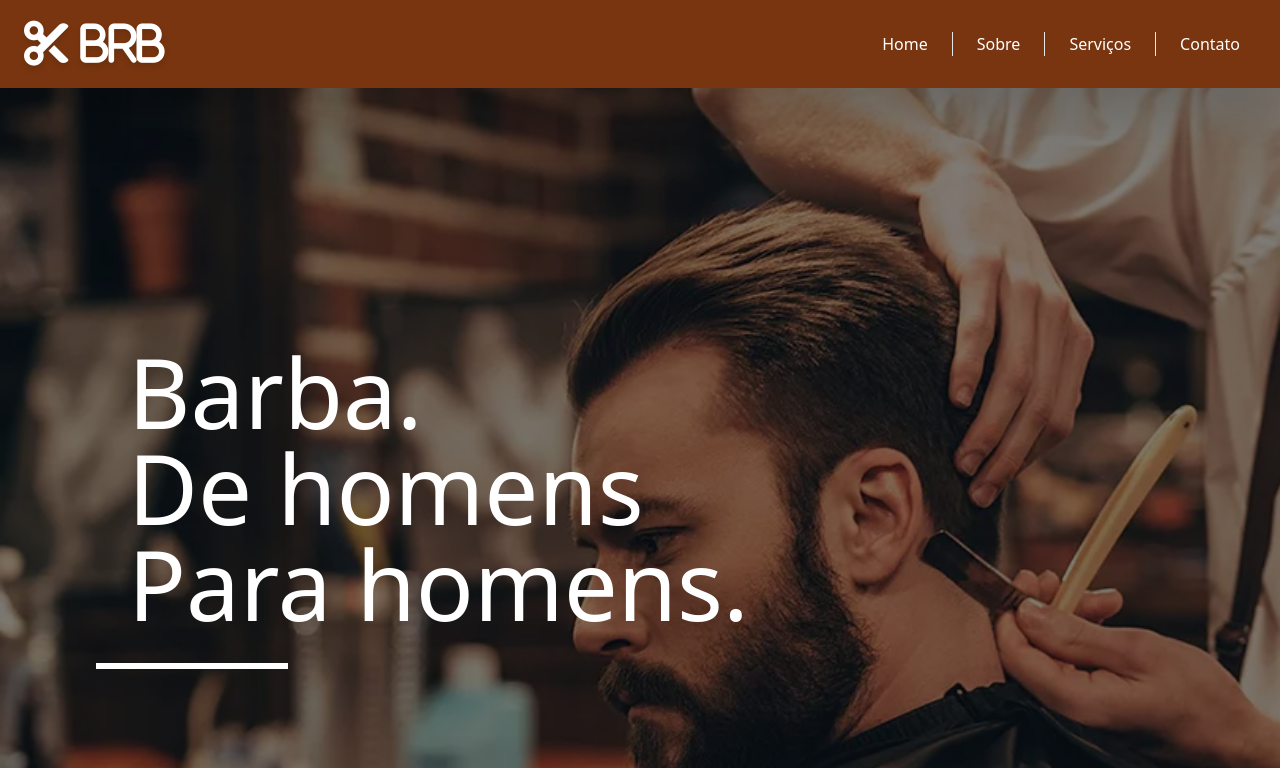
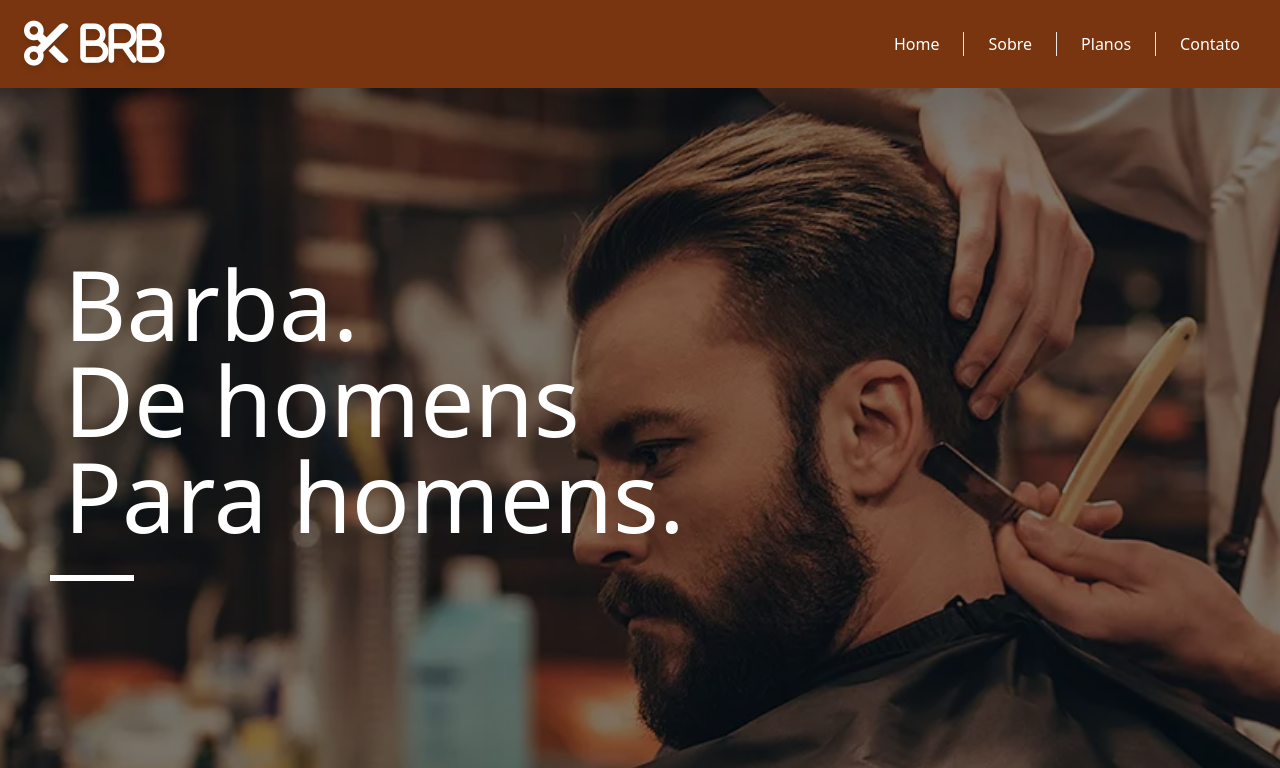
Before and after one commit to LucasJRufino/brb, a website: page src/index.html in a window 1280 px wide. Shown: the top 768 px of the page. Drawn offline with nearby package versions, Linux system fonts and the light colour scheme.

Commit message:
feat: add anchor to 'planos'

```diff
--- a/src/index.html
+++ b/src/index.html
@@ -11,7 +11,7 @@
 </head>
 <body class="bg-black overflow-x-hidden">
 
-<nav class="bg-amber-900 static py-6 flex sticky top-0 z-20 drop-shadow-2xl">
+<nav class="bg-amber-900 fixed py-6 flex w-full top-0 z-20 drop-shadow-2xl">
     <div class="container flex items-center ml-6 ">
         <a href="#" class="text-white text-4xl font-bold drop-shadow-md"><i class="fa-solid fa-scissors fa-lg"> BRB</i></a>
     </div>
@@ -23,7 +23,7 @@
             <div class="border-r border-white-700 h-6"></div>
             <a href="#" class="text-white">Sobre</a>
             <div class="border-r border-white-700 h-6"></div>
-            <a href="#" class="text-white">Serviços</a>
+            <a href="#planos" class="text-white">Planos</a>
             <div class="border-r border-white-700 h-6"></div>
             <a href="#" class="text-white">Contato</a>
         </div>
@@ -36,10 +36,16 @@
     <img src="..\images\barba.png" alt="Imagem de Fundo" class="object-cover w-screen h-screen">
     <div class="absolute inset-0 bg-black opacity-50"></div>
 
-    <div class=" absolute left-0 top-0 pl-32 pt-64 text-8xl text-white ease-in-out duration-500 w-full font-sans z-10
-    hover:scale-105 transform transition-transform">
+    <div class=" absolute left-0 top-0 pl-16 pt-64 text-white ease-in-out duration-500 w-full font-sans z-10
+    hover:scale-105 transform transition-transform
+    lg:text-8xl
+    md:text-6xl
+    sm:text-4xl">
         Barba.<br>De homens<br>Para homens.<br>
-        <div class="border-2 mt-8 border-white w-32 scale-150 transition-transform"></div>
+        <div class="border-2 mt-8 border-white w-32 scale-150 transition-transform
+        lg:w-18
+        md:w-14
+        sm:w-12"></div>
     </div>
 </div>
 
@@ -81,7 +87,7 @@ hover:opacity-80 ease-in-out duration-500">
 
 
 
-  <div class="flex bg-black items-center w-full h-full justify-evenly bg-black p-8  w-96">
+  <div id="planos" class="flex bg-black items-center w-full h-full justify-evenly bg-black p-8  w-96">
 
     <img src="..\images\barbplanos.png" alt="Imagem de Fundo" class="absolute object-cover w-screen h-screen shadow-2xl shadow-inner opacity-50 blur-sm">
 
@@ -102,7 +108,7 @@ hover:opacity-80 ease-in-out duration-500">
     </div>
 
     <div class="relative text-3xl text-center hover:scale-110 transition-transform ease-in-out duration-300">
-        <div class="bg-white p-10 rounded-3xl shadow-lg">
+        <div class="bg-white p-8 rounded-3xl shadow-lg">
       <h2 class=" font-semibold mb-6">Plano <span class="text-green-500">Homem</span></h2>
 
       <h2 class="font-semibold text-gray-700 text-2xl mb-6">2 Cortes e Barba
@@ -120,7 +126,7 @@ hover:opacity-80 ease-in-out duration-500">
 
     <div class="relative text-4xl text-center
     hover:scale-110 transition-transform ease-in-out duration-300">
-        <div class="bg-white p-16 rounded-3xl shadow-lg">
+        <div class="bg-white p-10 rounded-3xl shadow-lg">
 
       <h2 class="font-semibold mb-6">Plano <span class="text-amber-400">Macho</span></h2>
 
```
